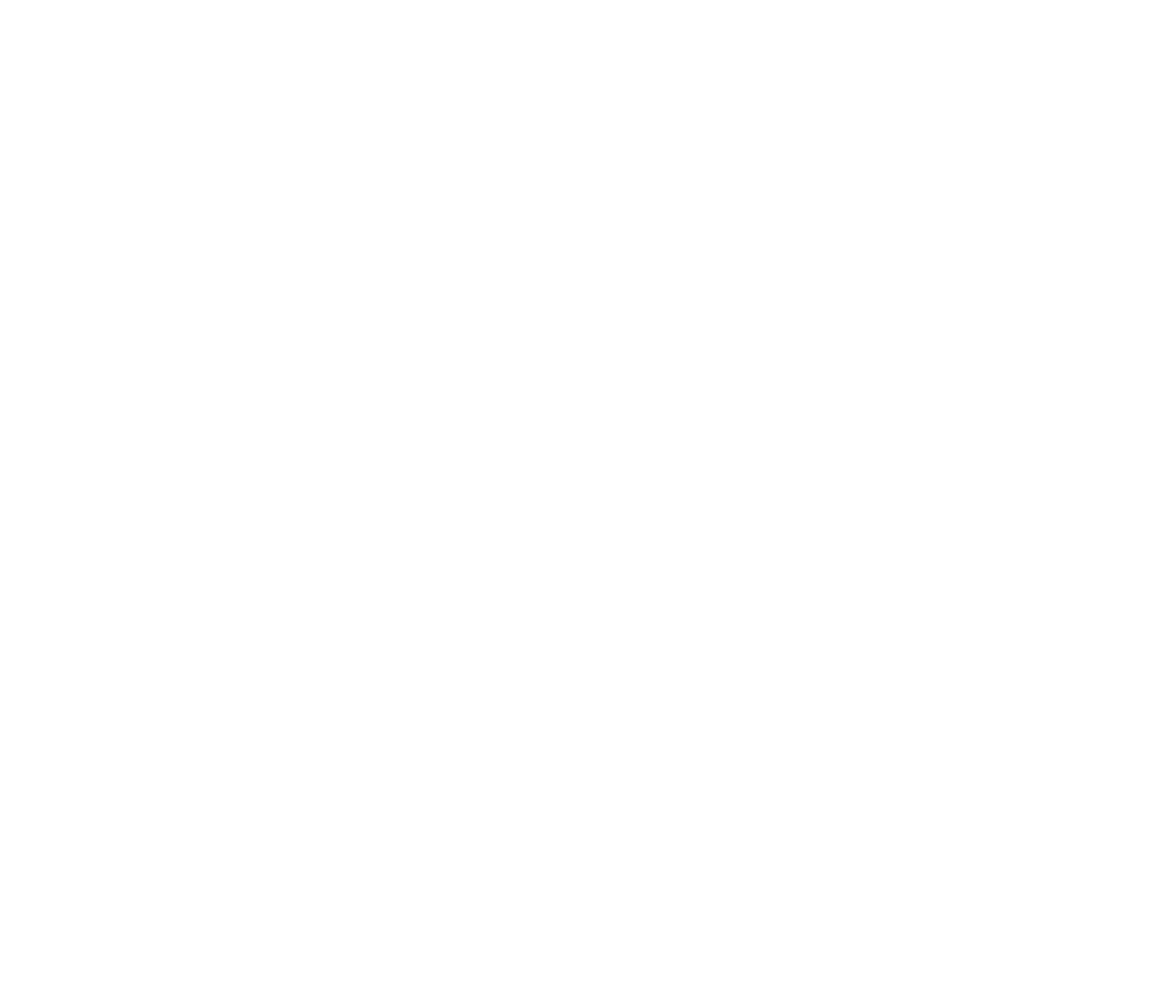
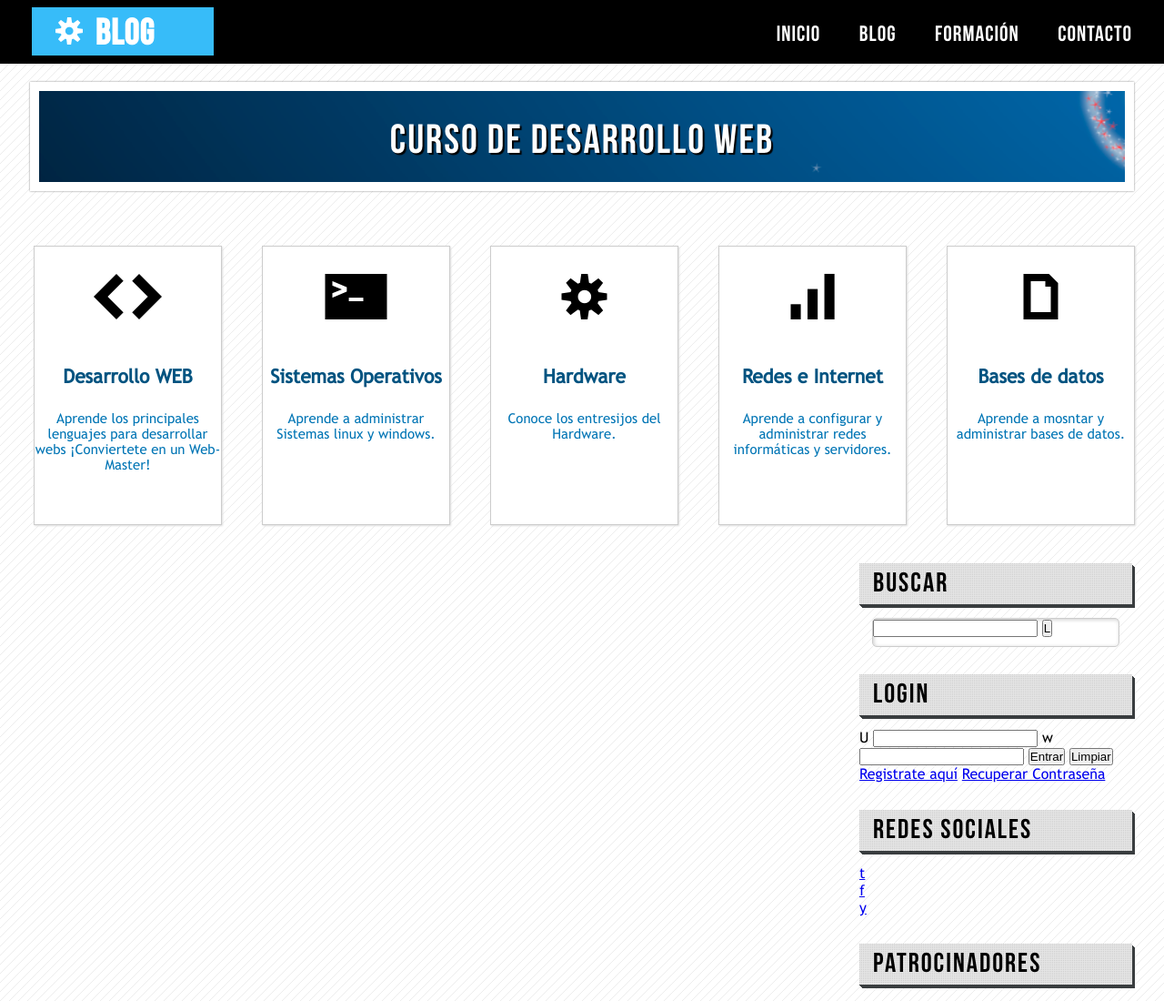
Before and after one commit to CIFU1199/Proyectos-Master-CSS, a plain HTML site: page 02-maquetacion-2/index.html in a window 1280 px wide. Shown: the top 1100 px of the page at 91% size. Before the commit the page ends 800 px from the top, so only its background shows below. Drawn offline with Linux system fonts and the light colour scheme.

Commit message:
agrego navbar trajetas y aside lateral

```diff
--- a/02-maquetacion-2/index.html
+++ b/02-maquetacion-2/index.html
@@ -1,13 +1,139 @@
 <!DOCTYPE html>
-<html lang="en">
+<html lang="es">
 <head>
     <meta charset="UTF-8">
     <meta http-equiv="X-UA-Compatible" content="IE=edge">
     <meta name="viewport" content="width=device-width, initial-scale=1.0">
     <link rel="stylesheet" href="/02-maquetacion-2/style/style.css">
-    <title>Document</title>
+    <link rel="icon" type="favicon/x-icon" href="/02-maquetacion-2/img/supertux.png">
+    <title>Mater en CSS</title>
 </head>
 <body>
 
+    <!--Inicio de cabecera-->
+    <header id="header">
+        <div class="wrap">
+            <div id="logo">
+                <span class="gear">S</span>
+                <h3>BLOG</h3>
+            </div>
+
+            <nav id="menu">
+                <ul>
+                    <li><a href="#">INICIO</a></li>
+                    <li><a href="#">BLOG</a></li>
+                    <li><a href="#">FORMACIÓN</a></li>
+                    <li><a href="#">CONTACTO</a></li>
+                </ul>
+            </nav>
+        </div>
+    </header>
+    <!--fin de cabecera-->
+
+
+     <section class="wrap wrap-content">
+        <section id="info">
+            <!--Inicio Banner-->
+            <div id="banner">
+                <h1>Curso de desarrollo Web</h1>
+            </div>
+            <!--Fin Banner-->
+
+            <!--Inicio de las tarjetas-->
+            <div id="cards">
+                <div class="card">
+                    <p class="icon">H</p>
+                    <h2 class="category">Desarrollo WEB</h2>
+                    <p class="description">
+                        Aprende los principales lenguajes para desarrollar webs ¡Conviertete en un Web-Master!
+                    </p>
+                </div>
+
+                <div class="card">
+                    <p class="icon">_</p>
+                    <h2 class="category">Sistemas Operativos</h2>
+                    <p class="description">
+                        Aprende a administrar Sistemas linux y windows.
+                    </p>
+                </div>
+
+                <div class="card">
+                    <p class="icon">S</p>
+                    <h2 class="category">Hardware</h2>
+                    <p class="description">
+                        Conoce los entresijos del Hardware.
+                    </p>
+                </div>
+
+                <div class="card">
+                    <p class="icon">u</p>
+                    <h2 class="category">Redes e Internet</h2>
+                    <p class="description">
+                        Aprende a configurar y administrar redes informáticas y servidores.
+                    </p>
+                </div>
+
+                <div class="card">
+                    <p class="icon">a</p>
+                    <h2 class="category">Bases de datos</h2>
+                    <p class="description">
+                        Aprende a mosntar y administrar bases de datos.
+                    </p>
+                </div>
+            </div>
+            <!--Fin de las tarjetas-->
+
+
+        </section>
+
+        <!--Inicio barra lateral-->
+        <aside id="lateral">
+            <h3>BUSCAR</h3>
+            <div id="search">
+                <form>
+                    <input type="text">
+                    <input type="button" value="L">
+                </form>
+            </div>
+
+            <h3>LOGIN</h3>
+            <div id="login">
+                <form >
+                    <label id="user">U</label>
+                    <input type="email">
+
+                    <label id="password">w</label>
+                    <input type="password">
+
+                    <input type="submit" value="Entrar">
+                    <input type="reset"  value="Limpiar">
+
+                    <a href="#">Registrate aquí</a>
+                    <a href="#">Recuperar Contraseña</a>
+                </form>
+            </div>
+
+            <h3>REDES SOCIALES</h3>
+            <div id="social">
+                <div class="twitter">
+                    <a href="#">t</a>
+                </div>
+                <div class="facebook">
+                    <a href="#">f</a>
+                </div>
+                <div class="youtube">
+                    <a href="#">y</a>
+                </div>
+            </div>
+
+            <h3>PATROCINADORES</h3>
+            <div id="sponsor">
+
+            </div>
+        </aside>
+        <!--Fin barra lateral-->
+
+     </section>
+
 </body>
 </html>
--- a/02-maquetacion-2/style/style.css
+++ b/02-maquetacion-2/style/style.css
@@ -0,0 +1,222 @@
+/*Fuentes*/
+@font-face {
+    font-family: "TrebuchetMS" ;
+    src: url(/02-maquetacion-2/fonts/TrebuchetMS.ttf);
+    font-weight: normal;
+    font-style: normal;
+}
+
+@font-face {
+    font-family: "BebasNeue" ;
+    src: url(/02-maquetacion-2/fonts/BebasNeue.otf);
+    font-weight: normal;
+    font-style: normal;
+}
+
+@font-face {
+    font-family: "WebSymbolsRegular" ;
+    src: url(/02-maquetacion-2/fonts/websymbols-regular-webfont.eot);
+    src: url(/02-maquetacion-2/fonts/websymbols-regular-webfont.eot?iefix) format('enbedded-opentype'),
+         url(/02-maquetacion-2/fonts/websymbols-regular-webfont.woff) format('woff'),
+         url(/02-maquetacion-2/fonts/websymbols-regular-webfont.ttf) format('truetype'),
+         url(/02-maquetacion-2/fonts/websymbols-regular-webfont.svg#WebSymbolsRegular) format('svg');
+    font-weight: normal;
+    font-style: normal;
+}
+
+/*Estilos Generales*/
+*{
+    margin: 0px;
+    padding: 0px;
+}
+body{
+    background-image: url("/02-maquetacion-2/img/pattern.png");
+}
+
+.wrap{
+    width: 1250px;
+    margin: 0px auto;
+}
+
+
+.gear{
+    font-family: "WebSymbolsRegular";
+}
+
+.gear , .icon{
+    font-family: "WebSymbolsRegular";
+}
+/*Cabecera*/
+#header{
+    width: 100%;
+    height: 70px;
+    background-color: black;
+    font-family: "BebasNeue";
+    color: white;
+}
+
+#logo{
+    float: left;
+    width: 200px;
+    background-color: #37bcf9;
+    text-align: center;
+    margin-top: 8px;
+    margin-left: 20px;
+    letter-spacing: 1px;
+    cursor: pointer;
+    overflow: hidden;
+    transition: all 300ms;
+}
+#logo .gear{
+    display: block;
+    float: left;
+    font-size: 30px;
+    margin-top: 8px;
+    margin-left: 26px;
+}
+
+#logo h3{
+    display: block;
+    font-size: 40px;
+    float: right;
+    font-size: 40px;
+    margin-top: 5px;
+    margin-right: 65px;
+    transition: all 300ms;
+}
+
+#menu{
+    float: right;
+    height: 70px;
+    background-color: transparent;
+}
+
+#menu ul li{
+    font-size: 24px;
+    display: inline-block;
+    margin:  0px 20px 0px 20px;
+    letter-spacing: 1px;
+    line-height: 75px;
+}
+
+#menu ul li a{
+    display: block;
+    color: white;
+    text-decoration: none;
+    transition: all 200ms;
+}
+
+#menu ul li a:hover{
+    color: #37bcf9;
+    transform: scale(1.2, 1.2);
+}
+
+/*Banner*/
+
+#banner{
+    width: 95.5%;
+    height: 100px;
+    border: 10px solid white;
+    box-shadow:  0px 0px 2px gray;
+    background-image: url(/02-maquetacion-2/img/bakbaner.png);
+    background-position: -200px -200px;
+    margin: 20px auto;
+}
+
+#banner h1{
+    display: block;
+    width: 850px;
+    font-family: "BebasNeue";
+    color: white;
+    font-size: 45px;
+    font-weight: normal;
+    letter-spacing: 2px;
+    margin: 27px auto;
+    text-align: center;
+    text-shadow: 2px 2px 1px black;
+}
+/*targetas*/
+.card{
+    float: left;
+    width: 205px;
+    height: 305px;
+    border: 1px solid #ccc;
+    box-shadow: 1px 1px 2px #ddd;
+    overflow: hidden;
+    margin: 22px;
+    margin-top: 40px;
+    background: white;
+    cursor: pointer;
+
+}
+
+.card:last-child{
+    margin-right: 0px;
+}
+
+.card .icon{
+    display: block;
+    width: 100%;
+    height: 130px;
+    font-size: 50px;
+    line-height: 110px;
+    text-align: center;
+    margin: 0px auto;
+}
+
+.card .category{
+    width: 100%;
+    height: 50px;
+    font-family: "TrebuchetMS";
+    font-size: 21px;
+    font-weight: bold;
+    text-align: center;
+    color: #005380;
+
+}
+
+.card .description{
+    font-family: "TrebuchetMS";
+    text-align: center;
+    color: #0075b5;
+    font-size: 15px;
+}
+/*lateral*/
+
+#lateral{
+    width: 300px;
+    min-height: 1200px;
+    font-family:"TrebuchetMS";
+    float: right;
+    margin: 20px;
+}
+
+aside h3{
+    display: block;
+    width: auto;
+    height: 45px;
+    line-height: 45px;
+    background: url(/02-maquetacion-2/img/pxgray.png), white;
+    box-shadow: 0px 1px 0px #393d3f, 1px 2px 0px #393d3f, 2px 3px 0px #393d3f, 3px 4px 0px #393d3f;
+    font-size: 30px;
+    font-family: "BebasNeue" ;
+    font-weight: normal;
+    letter-spacing: 2px;
+    padding-left:15px;
+    margin-top: 30px;
+    margin-bottom: 15px;
+}
+
+aside h3:first-child{
+    margin-top: 0px;
+}
+
+#search{
+    width: 90%;
+    height: 30px;
+    margin: 10px auto;
+    background-color: white;
+    border: 1px solid #ccc;
+    border-radius: 5px ;
+    box-shadow: 1px 1px 4px #ccc inset;
+}
```
